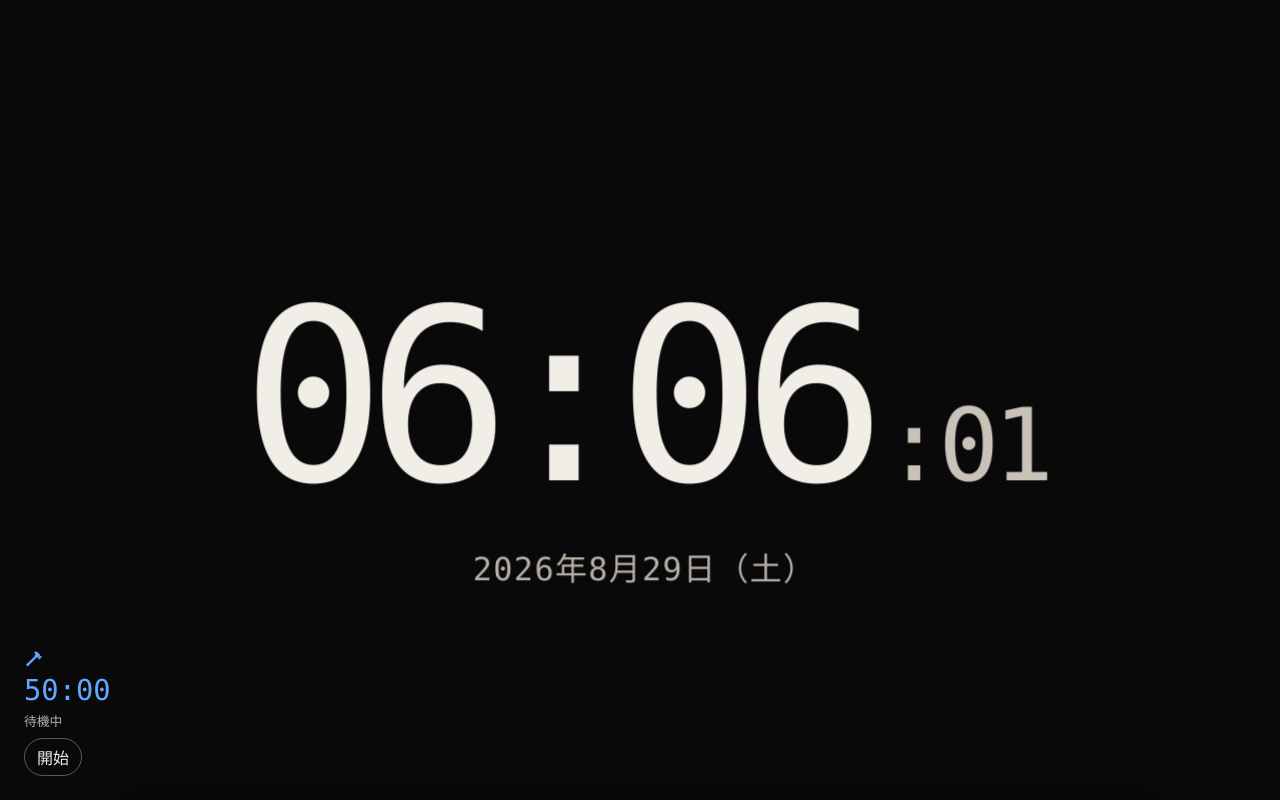
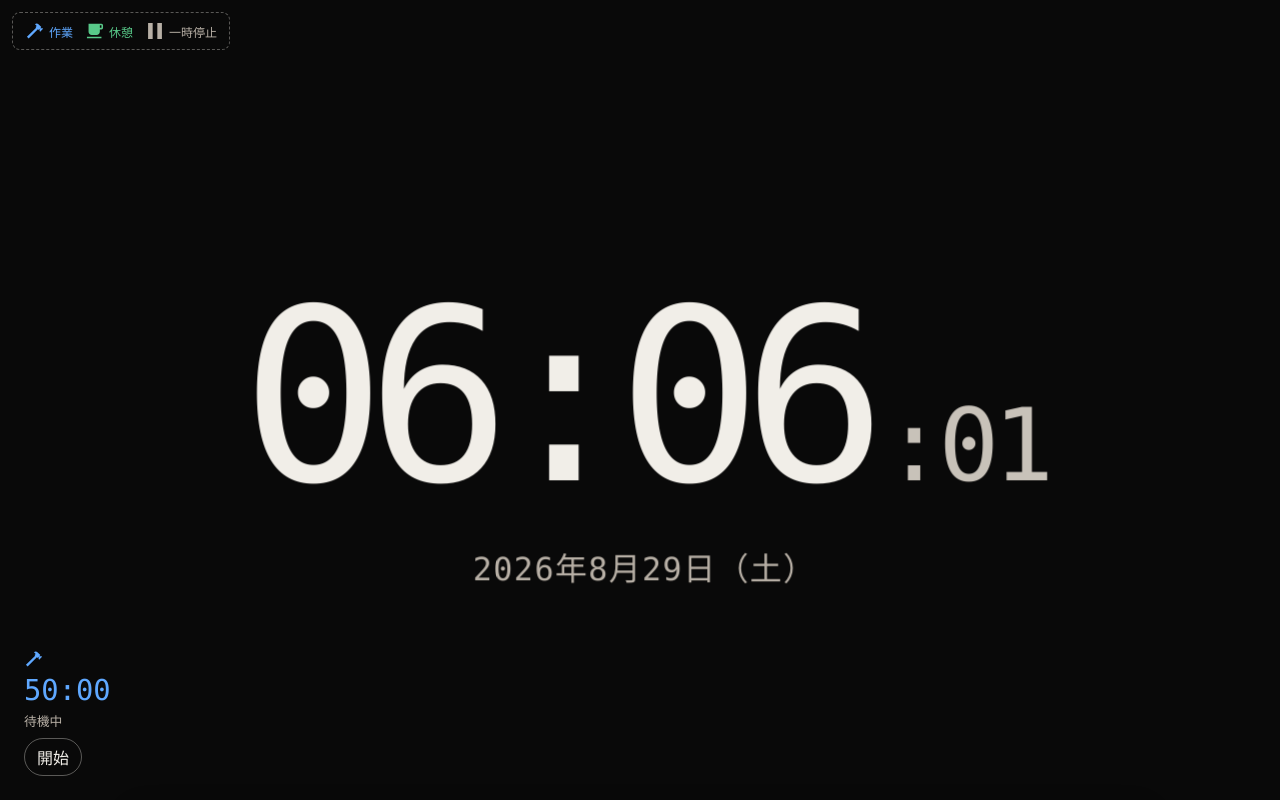
Before and after one commit to hoyoyo-arale/mobile-screen-watch, a Vue app: page / in a window 1280 px wide. Built offline with nearby package versions, Linux system fonts and the light colour scheme.

Commit message:
chore: タイマー状態アイコンの確認表示を追加
- 開発環境で作業・休憩・一時停止アイコンを同時表示
- 各アイコンの状態色と名称を確認可能に変更
- 本番環境ではデバッグ表示を描画しない

```diff
--- a/src/components/TimerDisplay.vue
+++ b/src/components/TimerDisplay.vue
@@ -15,6 +15,7 @@ defineProps<Props>();
 const emit = defineEmits<{
   primaryAction: [];
 }>();
+const isDevelopment = import.meta.env.DEV;
 </script>
 
 <template>
@@ -58,4 +59,36 @@ const emit = defineEmits<{
       }}
     </button>
   </section>
+  <aside
+    v-if="isDevelopment"
+    class="timer-icon-debug"
+    aria-label="タイマー状態アイコン確認"
+  >
+    <span class="timer-icon-debug__item timer-display--work">
+      <span
+        class="timer-icon"
+        :style="{ '--timer-icon-url': `url(&quot;${workHammerIconUrl}&quot;)` }"
+        aria-hidden="true"
+      ></span>
+      作業
+    </span>
+    <span class="timer-icon-debug__item timer-display--break">
+      <span
+        class="timer-icon"
+        :style="{
+          '--timer-icon-url': `url(&quot;${breakCoffeeIconUrl}&quot;)`,
+        }"
+        aria-hidden="true"
+      ></span>
+      休憩
+    </span>
+    <span class="timer-icon-debug__item">
+      <span
+        class="timer-icon"
+        :style="{ '--timer-icon-url': `url(&quot;${pausedIconUrl}&quot;)` }"
+        aria-hidden="true"
+      ></span>
+      一時停止
+    </span>
+  </aside>
 </template>
--- a/src/style.css
+++ b/src/style.css
@@ -89,6 +89,26 @@ body {
   font: inherit;
   cursor: pointer;
 }
+.timer-icon-debug {
+  position: fixed;
+  top: max(12px, env(safe-area-inset-top));
+  left: max(12px, env(safe-area-inset-left));
+  display: flex;
+  z-index: 10;
+  gap: 12px;
+  padding: 8px 12px;
+  border: 1px dashed var(--control-border);
+  border-radius: 8px;
+  color: var(--secondary-text);
+  background: var(--screen-background);
+  font-size: 0.75rem;
+}
+.timer-icon-debug__item {
+  display: flex;
+  align-items: center;
+  gap: 4px;
+  color: var(--timer-color, var(--secondary-text));
+}
 @media (orientation: landscape) {
   .clock-screen {
     padding-inline: max(32px, env(safe-area-inset-left))
```
